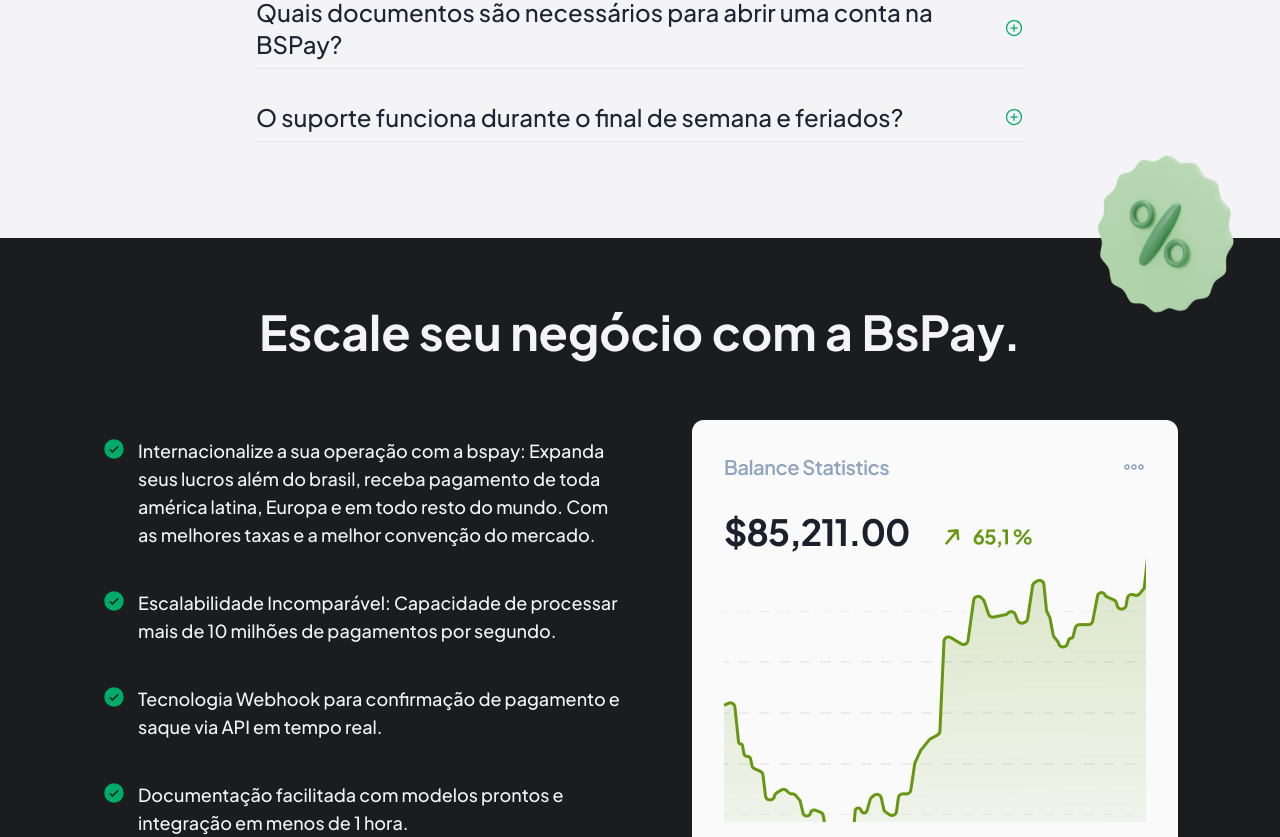
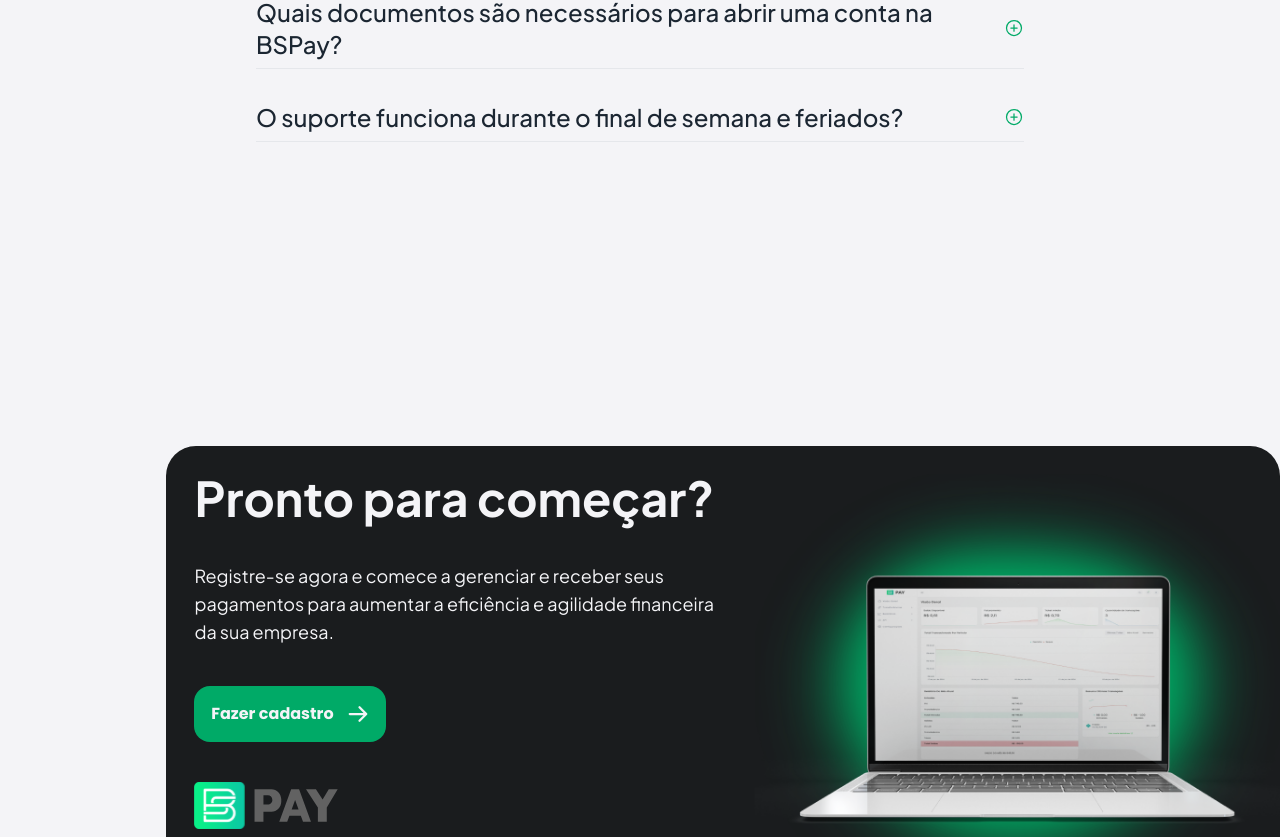
Before and after one commit to RamonBomfim/landing-bspay-v2, a Next.js app: page / in a window 1280 px wide. Shown: the part 6263-7100 px from the top of the page. Built offline with nearby package versions, Linux system fonts and the light colour scheme.

Commit message:
fix: remove section

```diff
--- a/src/app/page.tsx
+++ b/src/app/page.tsx
@@ -5,7 +5,6 @@
 import { ClientsFeedbacks } from "./sections/ClientsFeedbacks";
 import { Faq } from "./sections/Faq";
 import { ManagmentFeatures } from "./sections/ManagmentFeatures";
-import { MovementInfo } from "./sections/MovementInfo";
 import { ReadyToGo } from "./sections/ReadyToGo";
 import { ReasonsForUse } from "./sections/ReasonsForUse";
 import { ScalePayments } from "./sections/ScalePayments";
@@ -32,8 +31,6 @@
 
       <Faq />
 
-      <MovementInfo />
-
       <ReadyToGo />
 
       <Footer />
```
